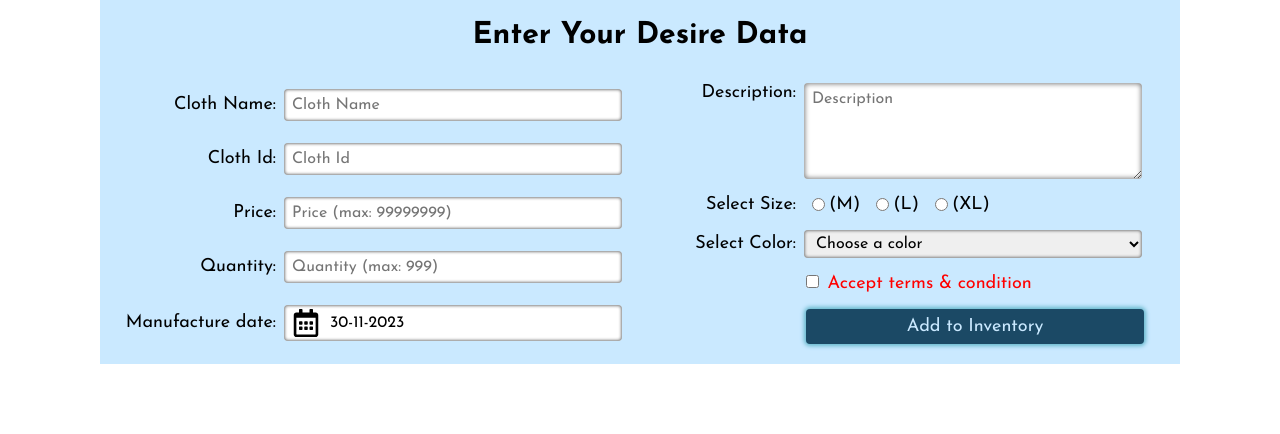
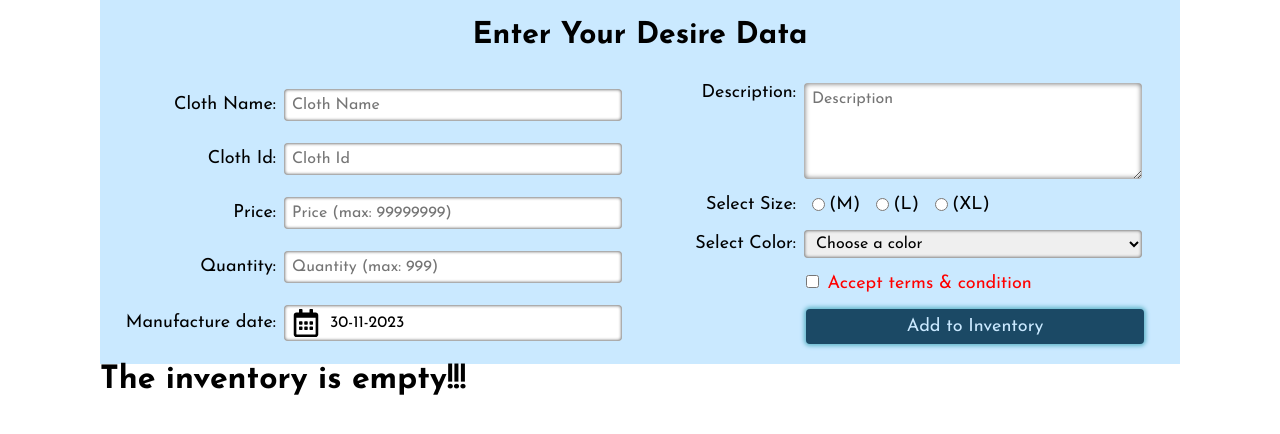
Before and after one commit to devRezaulKarim/product-inventory, a React (Vite) app: page / in a window 1280 px wide. Shown: the top 434 px of the page. Built offline with nearby package versions, Linux system fonts and the light colour scheme.

Commit message:
Form reset done

```diff
--- a/src/Components/ClothTable/ClothTable.jsx
+++ /dev/null
@@ -1,5 +0,0 @@
-import { style } from "./ClothTable.module.css";
-
-export default function ClothTable() {
-  return <div>ClothTable</div>;
-}
--- /dev/null
+++ b/src/Components/ClothTableDesktop/ClothTableDesktop.jsx
@@ -0,0 +1,10 @@
+/* eslint-disable react/prop-types */
+// import Style from "./ClothTableDesktop.module.css";
+
+export default function ClothTableDesktop({ cloth }) {
+  return (
+    <div>
+      <h1>Cloths in the inventory</h1>
+    </div>
+  );
+}
--- a/src/Components/FormData/FormData.jsx
+++ b/src/Components/FormData/FormData.jsx
@@ -18,10 +18,11 @@ import {
   calShow,
   formTitle,
   leftInput,
+  formContainer,
 } from "./FormData.module.css";
 import { useState } from "react";
 
-export default function FormData({ handleSubmit }) {
+export default function FormData({ handleSubmit, TnC, setTnC }) {
   const currentDate = [
     new Date().getDate(),
     new Date().getMonth() + 1,
@@ -29,11 +30,10 @@ export default function FormData({ handleSubmit }) {
   ].join("-");
 
   const [selectedDate, setSelectedDate] = useState(currentDate);
-  const [TnC, setTnC] = useState(false);
   const [color, setColor] = useState(null);
 
   return (
-    <div>
+    <div className={formContainer}>
       <h1 className={formTitle}>Enter Your Desire Data</h1>
       <form onSubmit={handleSubmit} action="" className={dataInputForm}>
         <div className={divider} id={leftInput}>
--- a/src/Components/FormData/FormData.module.css
+++ b/src/Components/FormData/FormData.module.css
@@ -4,6 +4,11 @@
   --indigo-dye: #1b4965ff;
   --columbia-blue: #cae9ffff;
   --picton-blue: #5fa8d3ff;
+}
+
+.formContainer {
+  background-color: var(--columbia-blue);
+  padding: 20px;
 }
 .formTitle {
   text-align: center;
--- a/src/Components/Home/Home.jsx
+++ b/src/Components/Home/Home.jsx
@@ -1,9 +1,11 @@
 import { container } from "./Home.module.css";
 import FormData from "../FormData/FormData";
 import { useState } from "react";
+import ClothTableDesktop from "../ClothTableDesktop/ClothTableDesktop";
 // import ClothTable from "../ClothTable/ClothTable";
 
 export default function Home() {
+  const [TnC, setTnC] = useState(false);
   const [cloths, setCloths] = useState([]);
 
   const handleSubmit = (e) => {
@@ -39,12 +41,33 @@ export default function Home() {
       alert("You have to choose an unique id number!");
     } else {
       setCloths([...cloths, elementObject]);
+      allElements.forEach((e) => {
+        if (e.type == "text") {
+          e.value = "";
+        } else if (e.type == "number") {
+          e.value = "";
+        } else if (e.tagName == "TEXTAREA") {
+          e.value = "";
+        } else if (e.checked) {
+          e.checked = false;
+          setTnC(!TnC);
+        } else {
+          e.value = "none ";
+        }
+      });
     }
   };
 
   return (
     <div className={container}>
-      <FormData handleSubmit={handleSubmit} />
+      <FormData handleSubmit={handleSubmit} TnC={TnC} setTnC={setTnC} />
+      {cloths.length > 0 ? (
+        cloths.map((cloth) => (
+          <ClothTableDesktop key={cloth.id} cloth={cloth} />
+        ))
+      ) : (
+        <h1>The inventory is empty!!!</h1>
+      )}
     </div>
   );
 }
--- a/src/Components/Home/Home.module.css
+++ b/src/Components/Home/Home.module.css
@@ -15,8 +15,6 @@
 }
 
 .container {
-  background-color: var(--columbia-blue);
   max-width: 1080px;
   margin: auto;
-  padding: 20px;
 }
```
Also changed, not shown: src/Components/ClothTableDesktop/ClothTableDesktop.module.css (added).
